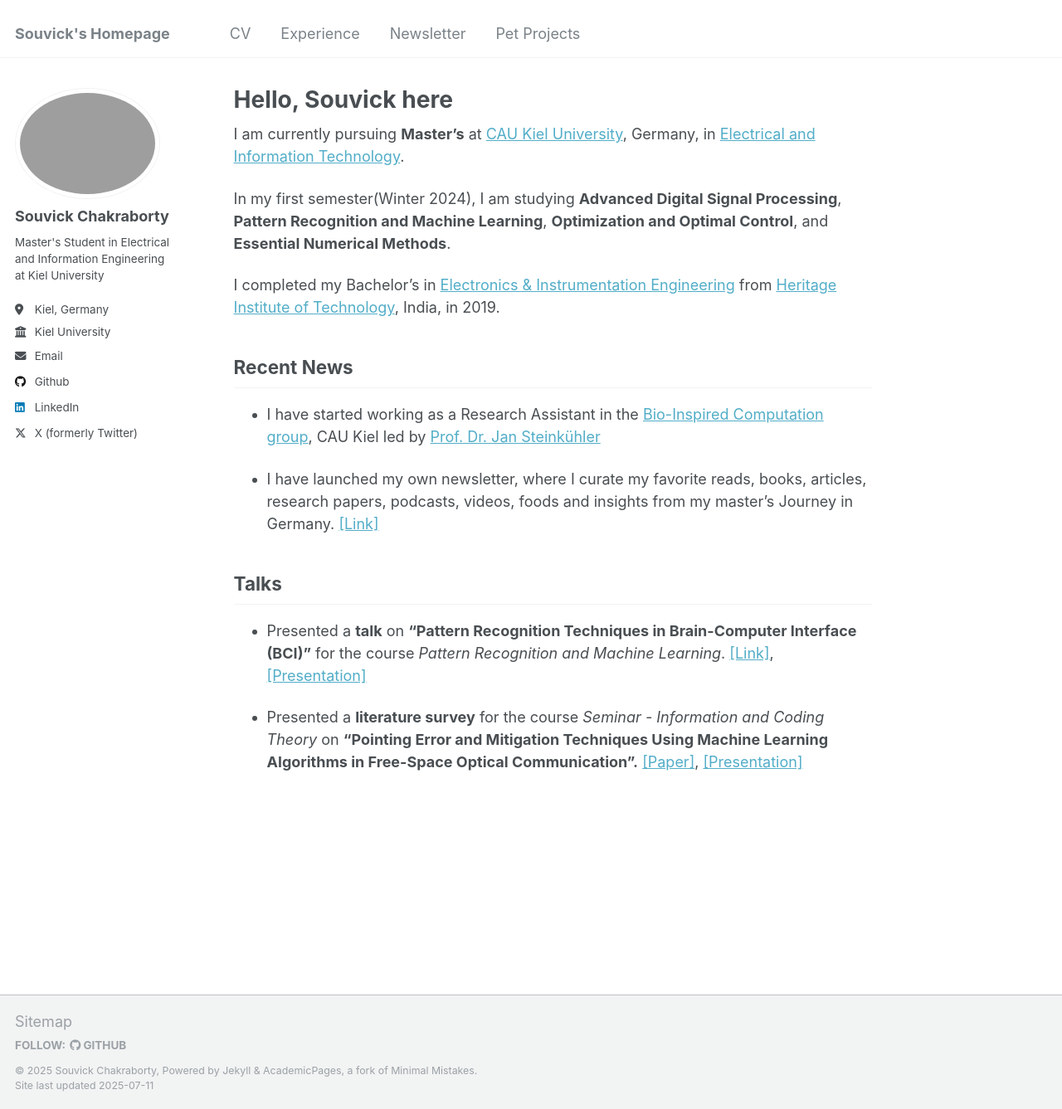
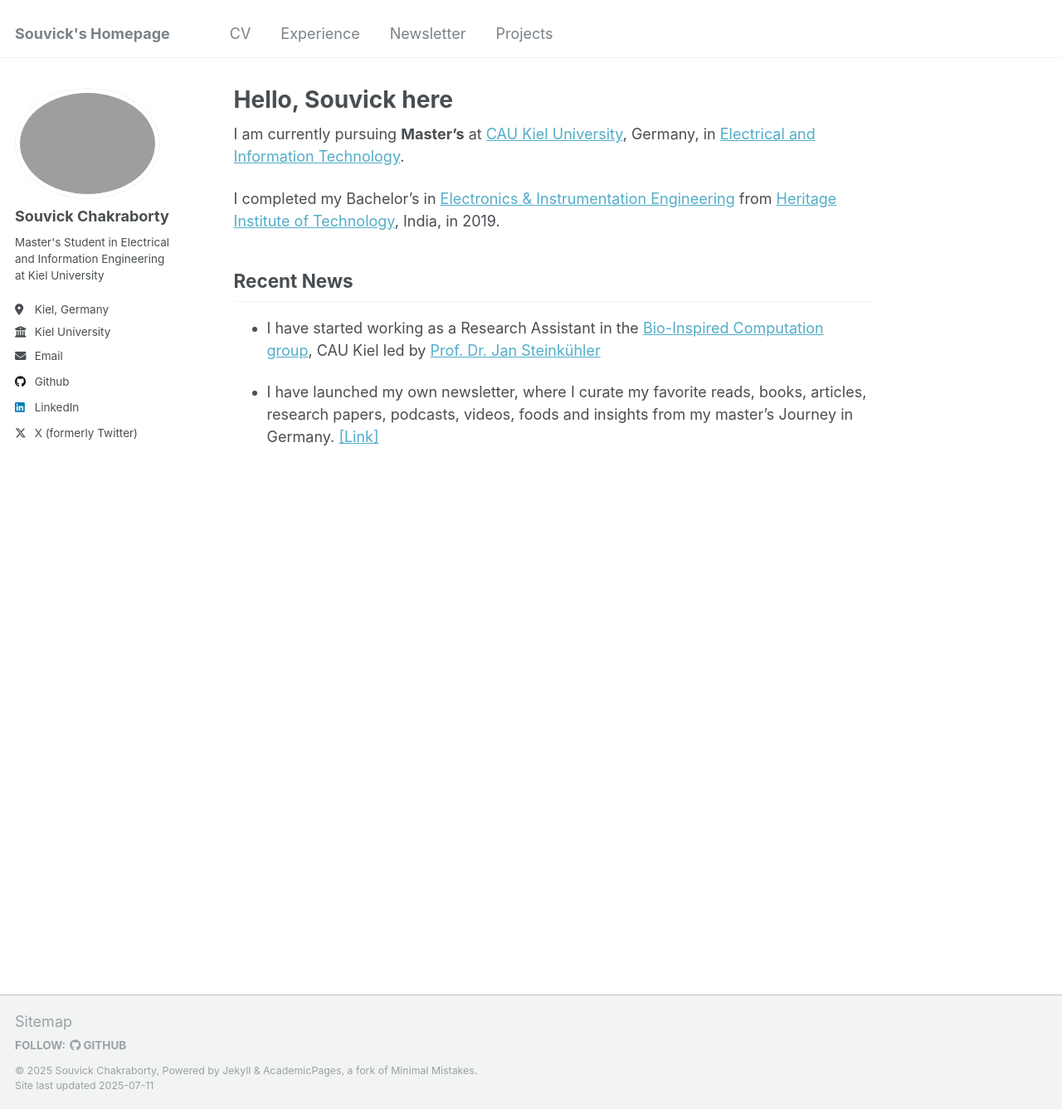
Before and after one commit to SouvickC/SouvickC.github.io, a Jekyll site: the page built from _pages/about.md, in a window 1280 px wide and 1337 px high. Shown: the whole window at 83% size. Built offline with Jekyll 4.4.1, drawn with Linux system fonts in a browser that asks for light colours.

Commit message:
small updates on pages

```diff
--- a/_data/navigation.yml
+++ b/_data/navigation.yml
@@ -16,7 +16,7 @@
   - title: "Newsletter"
     url: https://souvickc.substack.com/
 
-  - title: "Pet Projects"
+  - title: "Projects"
     url: https://github.com/SouvickC?tab=repositories
 
   #- title: "Talks"
--- a/_pages/about.md
+++ b/_pages/about.md
@@ -9,7 +9,7 @@
 
 I am currently pursuing **Master's** at [CAU Kiel University](https://www.tf.uni-kiel.de/etit/instetit/en?set_language=en), Germany, in [Electrical and Information Technology](https://www.tf.uni-kiel.de/etit/instetit/en?set_language=en).
 
-In my first semester(Winter 2024), I am studying **Advanced Digital Signal Processing**, **Pattern Recognition and Machine Learning**, **Optimization and Optimal Control**, and **Essential Numerical Methods**.
+<!-- In my first semester(Winter 2024), I am studying **Advanced Digital Signal Processing**, **Pattern Recognition and Machine Learning**, **Optimization and Optimal Control**, and **Essential Numerical Methods**. -->
 
 I completed my Bachelor's in [Electronics & Instrumentation Engineering](https://heritageit.edu/AEIE.aspx) from [Heritage Institute of Technology](https://heritageit.edu/), India, in 2019.
 
```
Also changed, not shown: other parts of _pages/about.md (+2 -2 lines).
